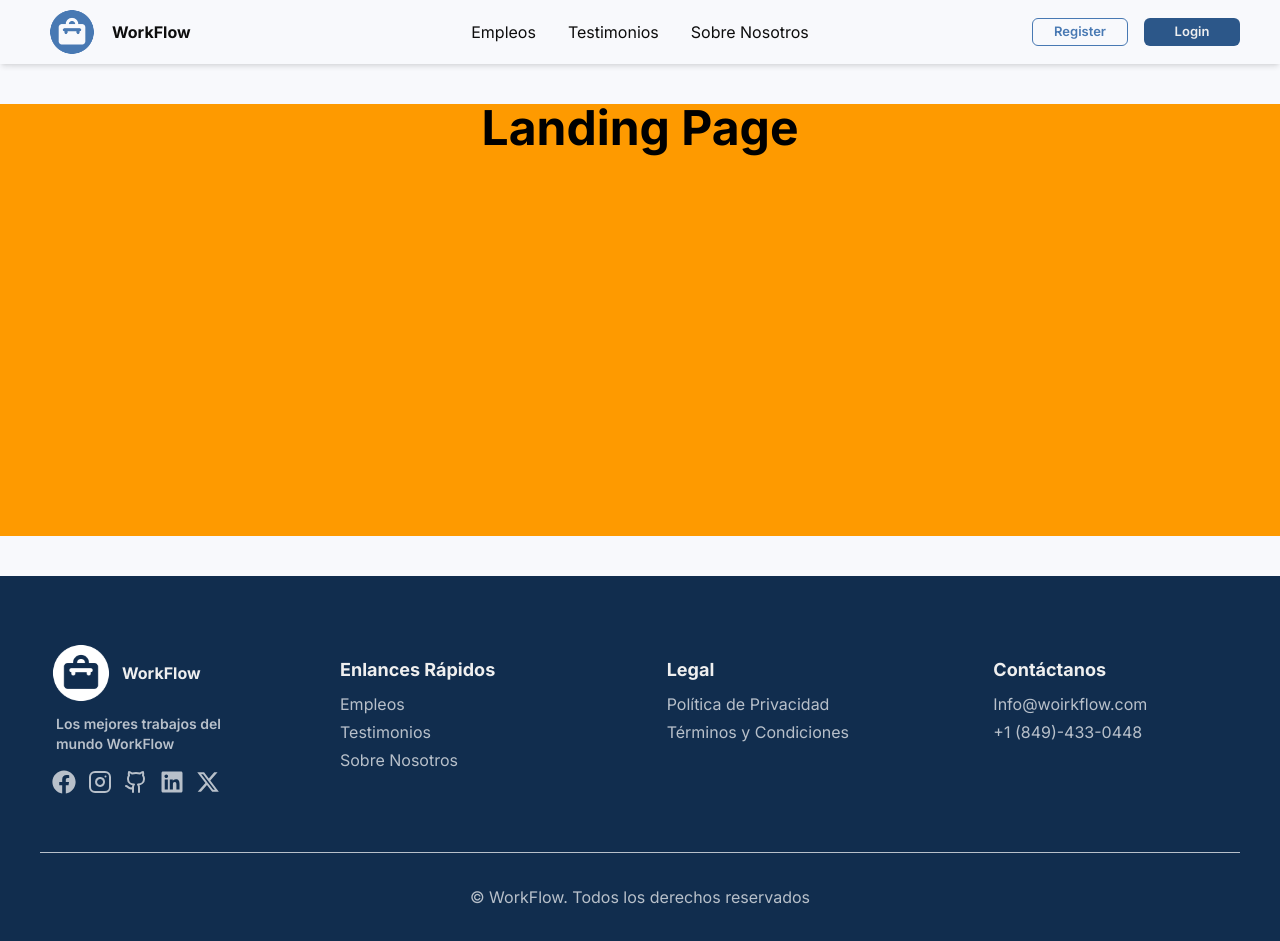
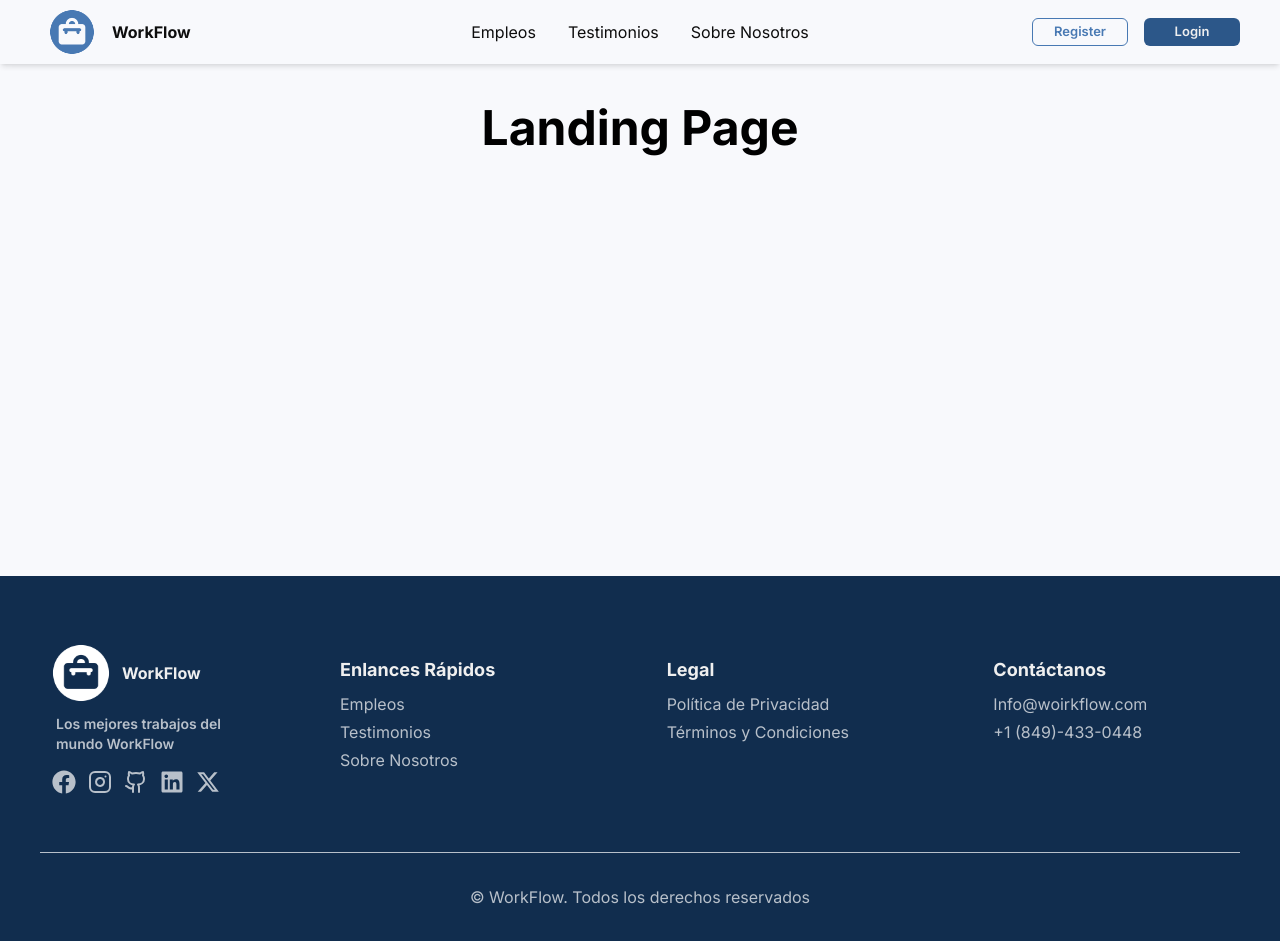
Before and after one commit to Ramerlinj/WorkFlow, a Next.js app in the folder workflow-app/: page / in a window 1280 px wide. Built offline with nearby package versions, Linux system fonts and the light colour scheme.

Commit message:
Icon barra de navegacion

```diff
--- a/workflow-app/src/app/layout.tsx
+++ b/workflow-app/src/app/layout.tsx
@@ -18,9 +18,6 @@ export default function RootLayout({
 }>) {
   return (
     <html lang="es">
-      <head>
-        <link rel="shortcut icon" href="favicon.ico" type="image/x-icon" />
-      </head>
       <body className={`${inter.className} antialiased`}>
         <Header />
 
--- a/workflow-app/src/app/page.tsx
+++ b/workflow-app/src/app/page.tsx
@@ -1,7 +1,7 @@
 'use client'
 export default function Home() {
   return (
-    <div className="flex justify-center my-10 bg-amber-500">
+    <div className="flex justify-center my-10">
       <h1 className="font-bold text-text-primary text-5xl mb-96 ">Landing Page</h1>
     </div>
   );
```
Also changed, not shown: 1 other file (tests, documents, lock files or other folders).
